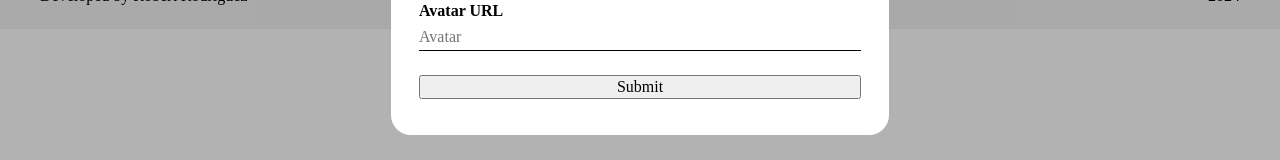
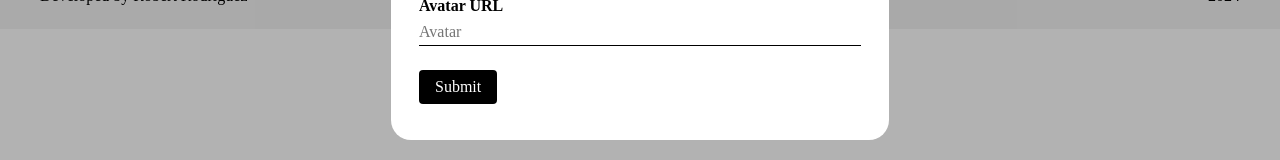
Before and after one commit to rob915/se_project_react, a React (Vite) app: page /profile in a window 1280 px wide. Both pictures are taken after a click on the button "Change profile data". Shown: the part 405-565 px from the top of the page. Built offline with nearby package versions, Linux system fonts and the light colour scheme; no server answers; data requests are answered from the project's data file.

Commit message:
refactor: passed onCardLike as a prop to itemCard for Profile page

```diff
--- a/src/components/App/App.jsx
+++ b/src/components/App/App.jsx
@@ -232,6 +232,7 @@ function App() {
                       handleAddClick={handleAddClick}
                       onEditProfileClick={handleEditProfileClick}
                       onLogoutClick={handleLogoutClick}
+                      onCardLike={handleCardLike}
                     />
                   </ProtectedRoute>
                 }
--- a/src/components/ClothesSection/ClothesSection.jsx
+++ b/src/components/ClothesSection/ClothesSection.jsx
@@ -3,7 +3,12 @@ import { CurrentUserContext } from "../../contexts/CurrentUserContext";
 import ItemCard from "../ItemCard/ItemCard";
 import "./ClothesSection.css";
 
-const ClothesSection = ({ handleCardClick, clothingItems, handleAddClick }) => {
+const ClothesSection = ({
+  handleCardClick,
+  clothingItems,
+  handleAddClick,
+  onCardLike,
+}) => {
   const { currentUser } = useContext(CurrentUserContext);
   const filteredClothingItems = clothingItems.filter((item) => {
     return currentUser._id === item.owner;
@@ -25,6 +30,7 @@ const ClothesSection = ({ handleCardClick, clothingItems, handleAddClick }) => {
                 key={item._id}
                 item={item}
                 onCardClick={handleCardClick}
+                onCardLike={onCardLike}
               />
             );
           })}
--- a/src/components/EditProfileModal/EditProfileModal.jsx
+++ b/src/components/EditProfileModal/EditProfileModal.jsx
@@ -70,7 +70,9 @@ const EditProfileModal = ({
         />
       </label>
 
-      <button>Submit</button>
+      <div className="modal__button-wrapper">
+        <button className="modal__button modal__button-submit">Submit</button>
+      </div>
     </ModalWithForm>
   );
 };
--- a/src/components/Profile/Profile.jsx
+++ b/src/components/Profile/Profile.jsx
@@ -9,6 +9,7 @@ const Profile = ({
   handleAddClick,
   onEditProfileClick,
   onLogoutClick,
+  onCardLike,
 }) => {
   return (
     <div className="profile">
@@ -24,6 +25,7 @@ const Profile = ({
           handleCardClick={handleCardClick}
           clothingItems={clothingItems}
           handleAddClick={handleAddClick}
+          onCardLike={onCardLike}
         />
       </section>
     </div>
--- a/src/components/RegisterModal/RegisterModal.css
+++ b/src/components/RegisterModal/RegisterModal.css
@@ -13,6 +13,6 @@
 }
 
 .modal__button-submit {
-  background: rgba(0, 0, 0, 0.3);
+  background: rgba(0, 0, 0, 1);
   color: rgb(255, 255, 255);
 }
```
